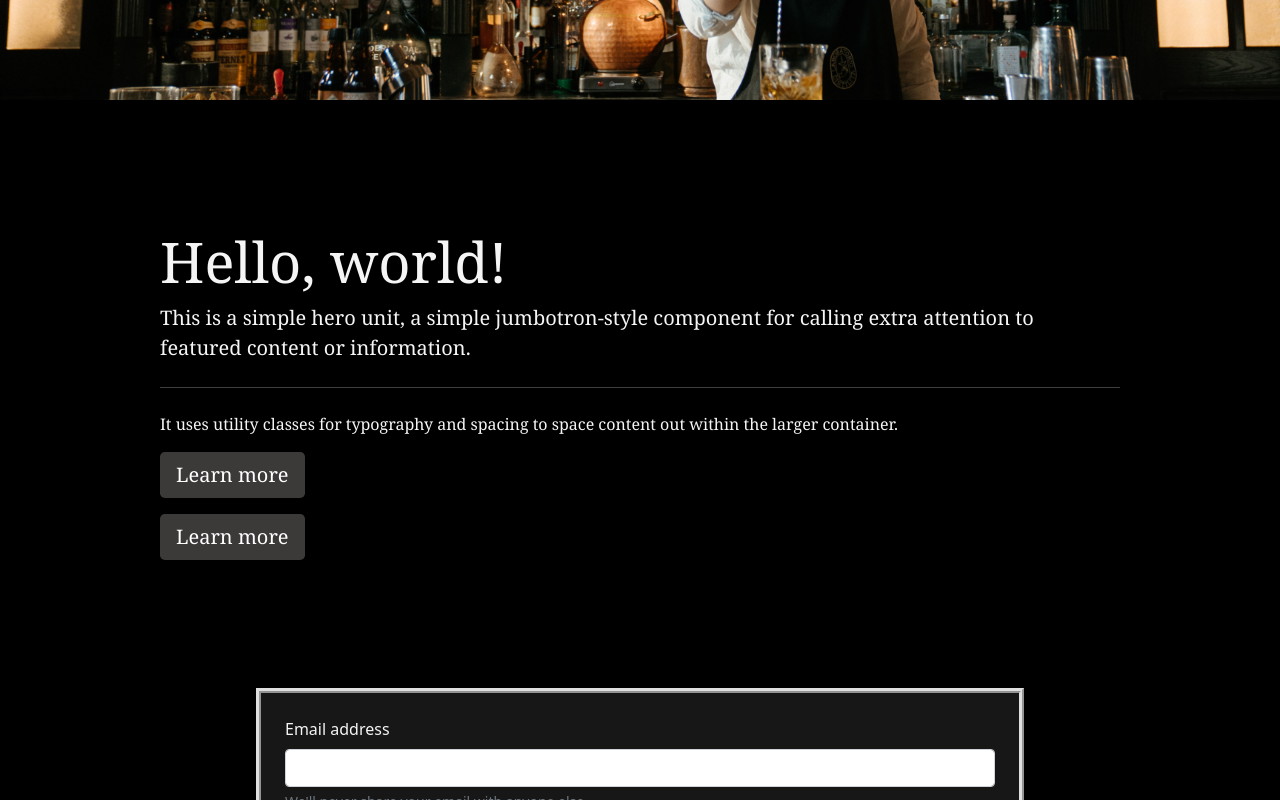
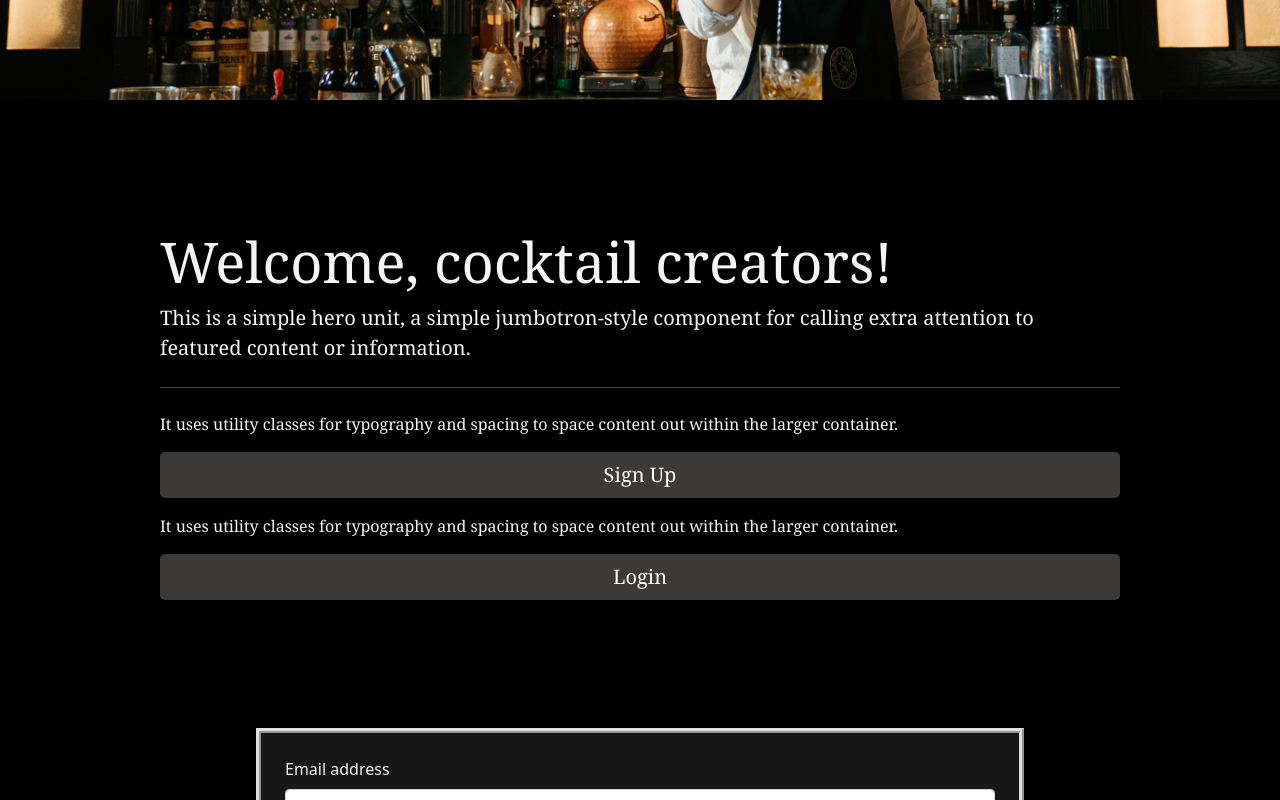
Before and after one commit to katherineyevsukov/cocktails-frontend, a React (Create React App) app in the folder cocktails-ui/: page / in a window 1280 px wide. Shown: the part 540-1340 px from the top of the page. Built offline with nearby package versions, Linux system fonts and the light colour scheme.

Commit message:
linked jumbotron buttons to login and signup

```diff
--- a/cocktails-ui/src/components/Landing.js
+++ b/cocktails-ui/src/components/Landing.js
@@ -2,6 +2,7 @@ import "./../styles/landing.css";
 import React, { useState } from "react";
 import Login from "./Login";
 import Signup from "./Signup";
+import { Link } from "react-router-dom";
 
 function Landing() {
   const [signup, setSignup] = useState(false);
@@ -9,7 +10,7 @@ function Landing() {
   return (
     <>
       <div class="jumbotron">
-        <h1 class="display-4">Hello, world!</h1>
+        <h1 class="display-4">Welcome, cocktail creators!</h1>
         <p class="lead">
           This is a simple hero unit, a simple jumbotron-style component for
           calling extra attention to featured content or information.
@@ -20,14 +21,26 @@ function Landing() {
           out within the larger container.
         </p>
         <p class="lead">
-          <a class="btn btn-primary btn-lg" href="#" role="button">
-            Learn more
-          </a>
+          <Link
+            to="/register"
+            class="btn btn-primary btn-lg landing-button"
+            role="button"
+          >
+            Sign Up
+          </Link>
+        </p>
+        <p>
+          It uses utility classes for typography and spacing to space content
+          out within the larger container.
         </p>
         <p class="lead">
-          <a class="btn btn-primary btn-lg" href="#" role="button">
-            Learn more
-          </a>
+          <Link
+            to="/login"
+            class="btn btn-primary btn-lg landing-button"
+            role="button"
+          >
+            Login
+          </Link>
         </p>
       </div>
       <div>
--- a/cocktails-ui/src/styles/landing.css
+++ b/cocktails-ui/src/styles/landing.css
@@ -2,7 +2,7 @@
   margin: 0 auto;
   width: 60%;
   background-color: rgb(24, 23, 23);
-    border:5px solid rgba(245, 245, 245, 0.9);
+  border: 5px solid rgba(245, 245, 245, 0.9);
   border-style: ridge;
   /* box-shadow: 0 0 10px 0.2px; */
   padding: 1.5em;
@@ -12,7 +12,7 @@
   flex-direction: column;
 }
 
-.form-errors{
+.form-errors {
   color: rgba(174, 10, 10, 0.928);
 }
 
@@ -20,5 +20,11 @@
   margin: 10% auto;
   width: 75%;
   color: whitesmoke;
-    font-family: 'Noto Serif', serif;
+  font-family: "Noto Serif", serif;
 }
+
+.landing-button {
+  display: flex;
+  justify-content: center;
+  align-content: center;
+}
```
Lines whose indentation alone changed are shown as unchanged.
